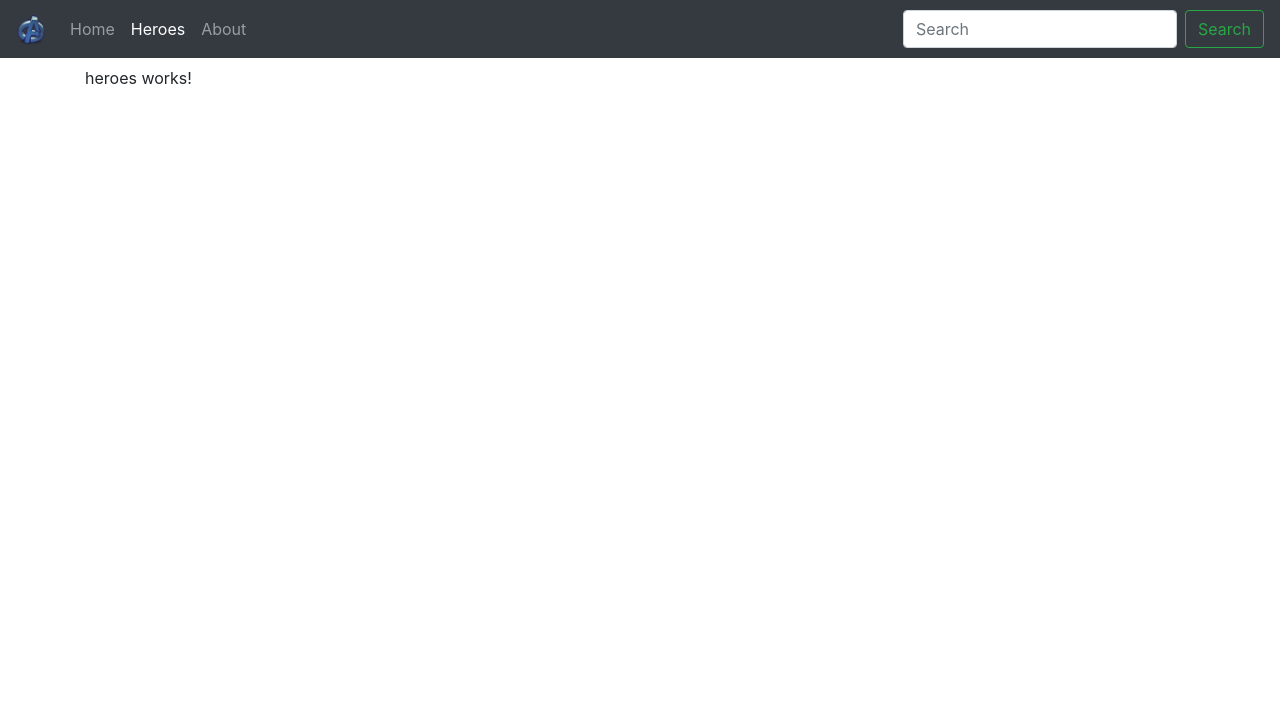
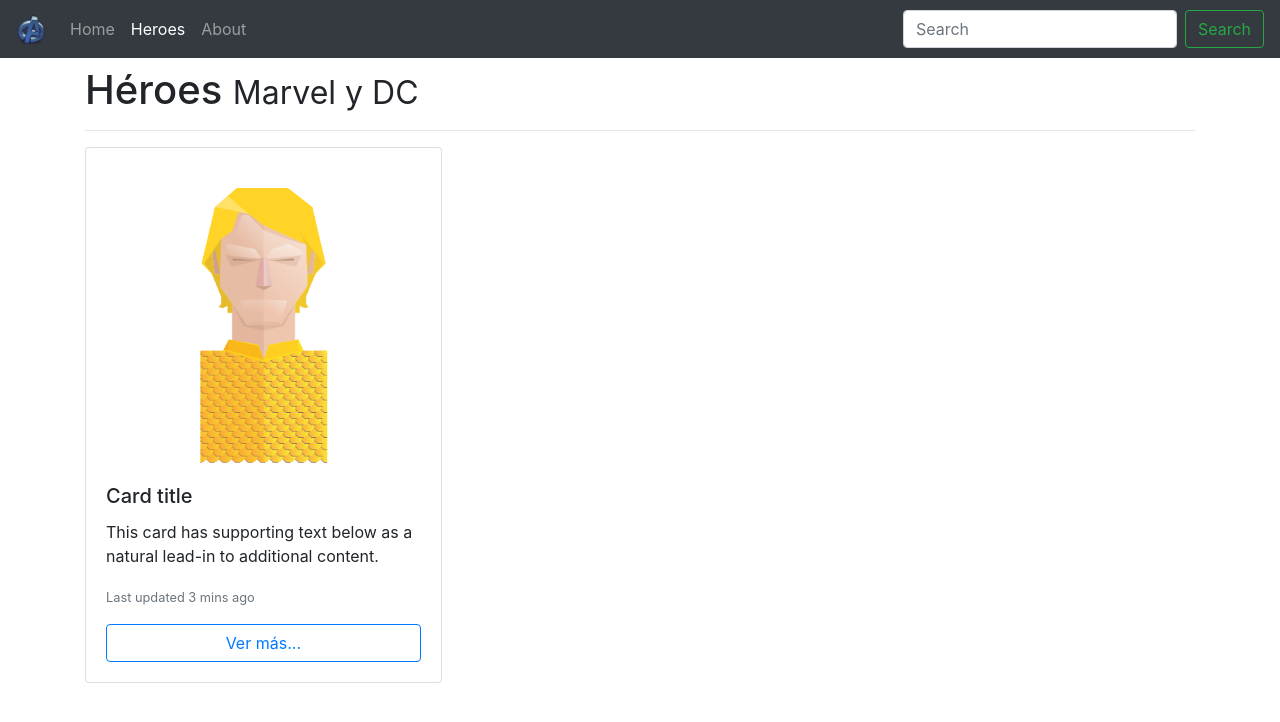
Before and after one commit to dmsanchez86/angularCourse, an Angular app: page /heroes in a window 1280 px wide. Shown: the top 722 px of the page. Built offline with nearby package versions, Linux system fonts and the light colour scheme.

Commit message:
se agrego template base para heroes con una card de bootstrap

```diff
--- a/src/app/components/heroes/heroes.component.html
+++ b/src/app/components/heroes/heroes.component.html
@@ -1,3 +1,15 @@
-<p class="animated fadeIn fast">
-  heroes works!
-</p>
+<h1>Héroes <small>Marvel y DC</small></h1>
+<hr>
+
+<div class="card-columns">
+  <div class="card">
+    <img class="card-img-top" src="assets/images/aquaman.png" alt="Card image cap">
+    <div class="card-body">
+      <h5 class="card-title">Card title</h5>
+      <p class="card-text">This card has supporting text below as a natural lead-in to additional content.</p>
+      <p class="card-text"><small class="text-muted">Last updated 3 mins ago</small></p>
+
+      <button class="btn btn-block btn-outline-primary">Ver más...</button>
+    </div>
+  </div>
+</div>
```
